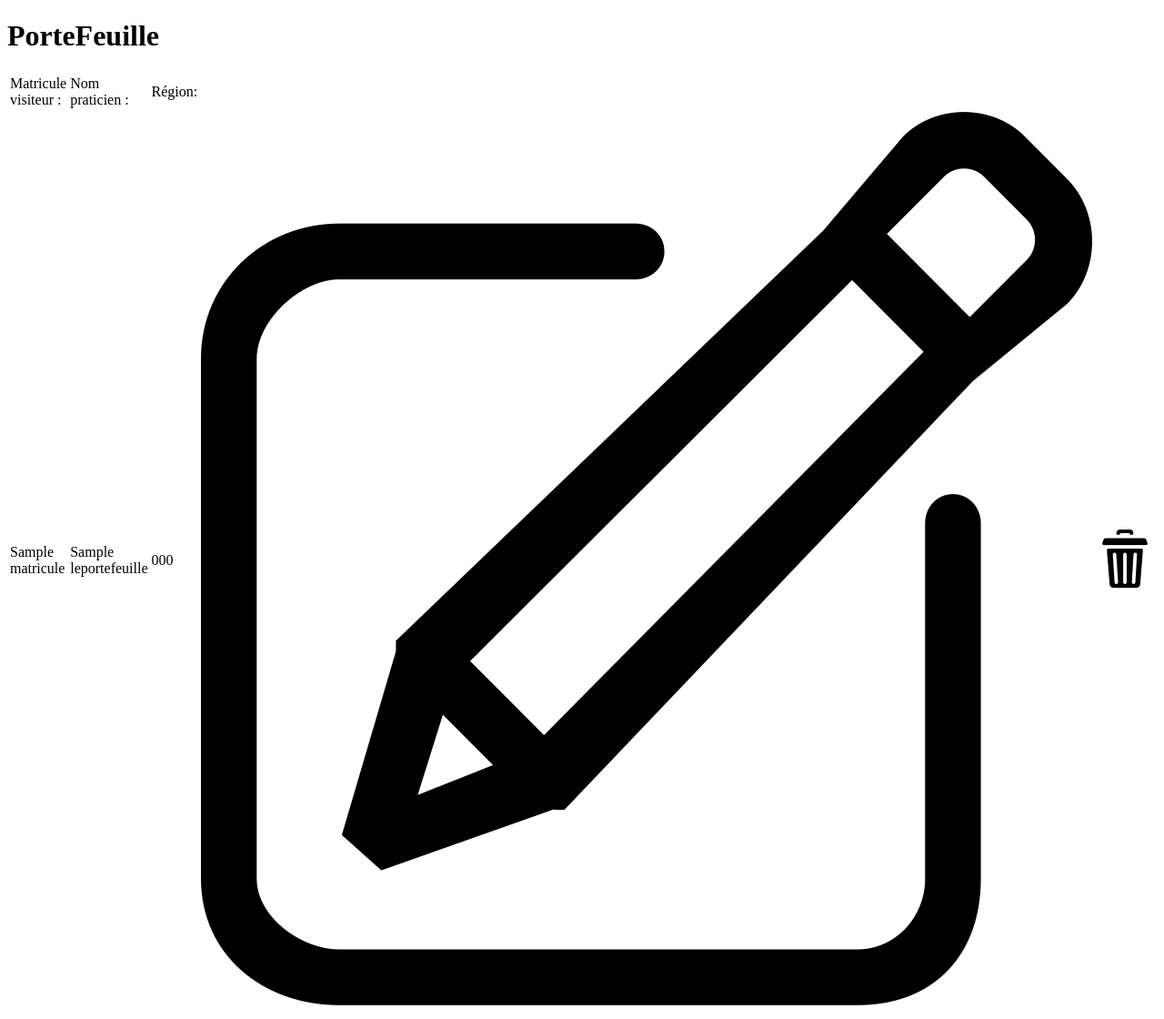
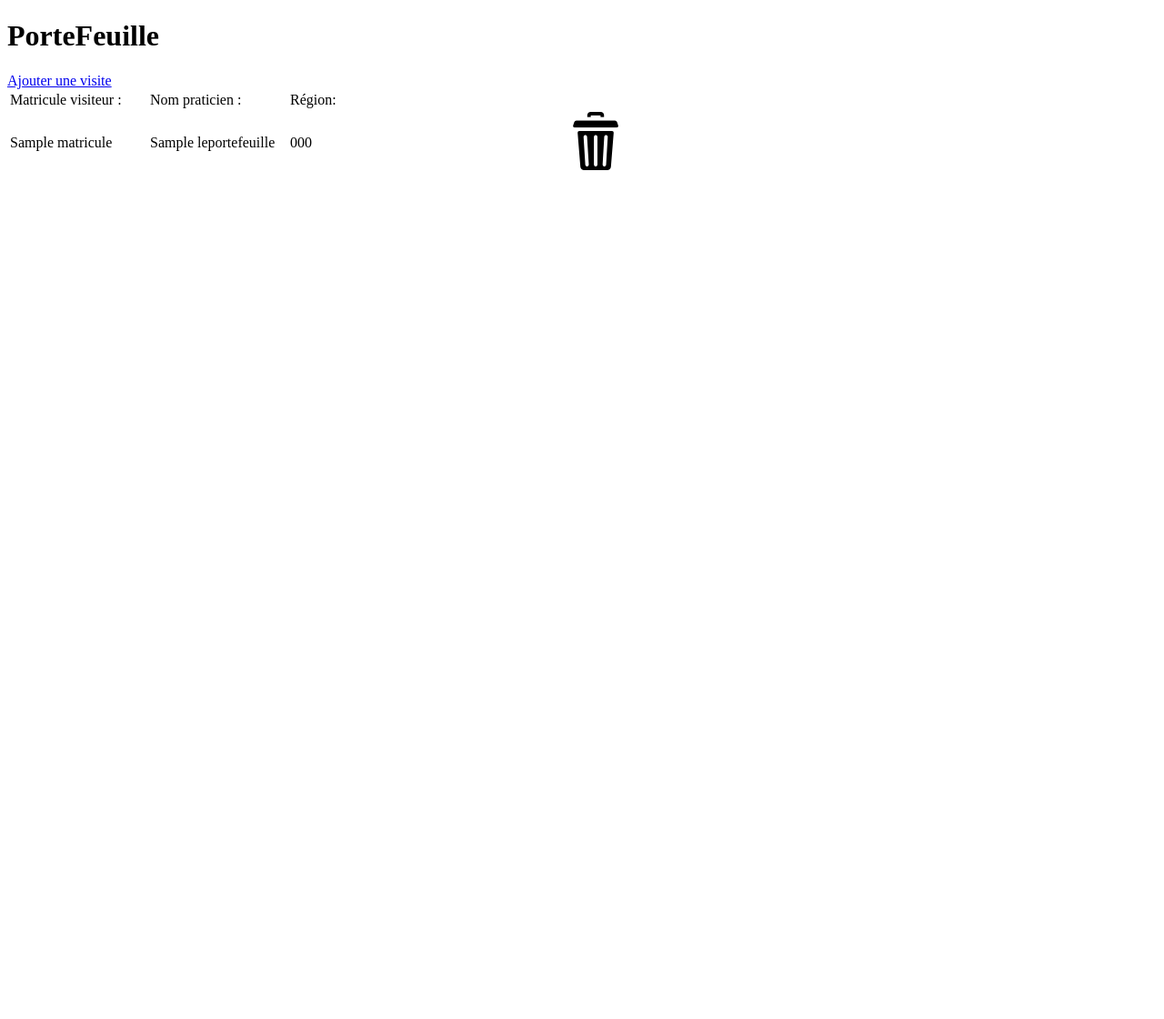
Before and after one commit to fhilleri/PPE3_gestion_praticiens, a PHP site: template vues/v_portefeuilleResponsable.php in a window 1280 px wide. Shown: the whole page at 91% size. After the commit the page ends 187 px from the top, so only its background shows below. Run offline with PHP 8.4, Linux system fonts and the light colour scheme; the template is opened without the code that fills it: most values are stand-ins (such as "Sample title", 1, 10 or a date in 2020).

Commit message:
Update v_portefeuilleResponsable.php

```diff
--- a/vues/v_portefeuilleResponsable.php
+++ b/vues/v_portefeuilleResponsable.php
@@ -26,12 +26,12 @@
                 <td width=300><?php echo $region ?></td>
 
 
-               	<td width=30><a href=index.php?uc=praticiens&ucp=portefeuilleResponsable&action=ajouterPortefeuille&matricule=<?php echo $matricule ?>&idPraticien=<?php echo $idPraticien ?>&idspecialite=<?php echo $idspecialite?>><img class="bouton_image" src="./images/modification.png" title="Ajout"></a></td>
-                <td width=30><a href=index.php?uc=praticiens&ucp=portefeuilleResponsable&action=supprimerPortefeuille&matricule=<?php echo $matricule ?>&idPraticien=<?php echo $idPraticien ?>&idspecialite=<?php echo $idspecialite?>><img class="bouton_image" src="./images/delete.png" title="Suppr"></a></td>
+               	<td width=30><a href=index.php?uc=praticiens&ucp=portefeuilleResponsable&action=supprimerPortefeuille&matricule=<?php echo $matricule ?>&idPraticien=<?php echo $idPraticien ?>&idspecialite=<?php echo $idspecialite?>><img class="bouton_image" src="./images/delete.png" title="Suppr"></a></td>
             </tr>
             <?php
         }
         ?>
+        <a class="bouton centered" href="index.php?uc=praticiens&ucp=specialite&action=ajouter">Ajouter une visite</a>
 	</form>
  	</div>
 
```
